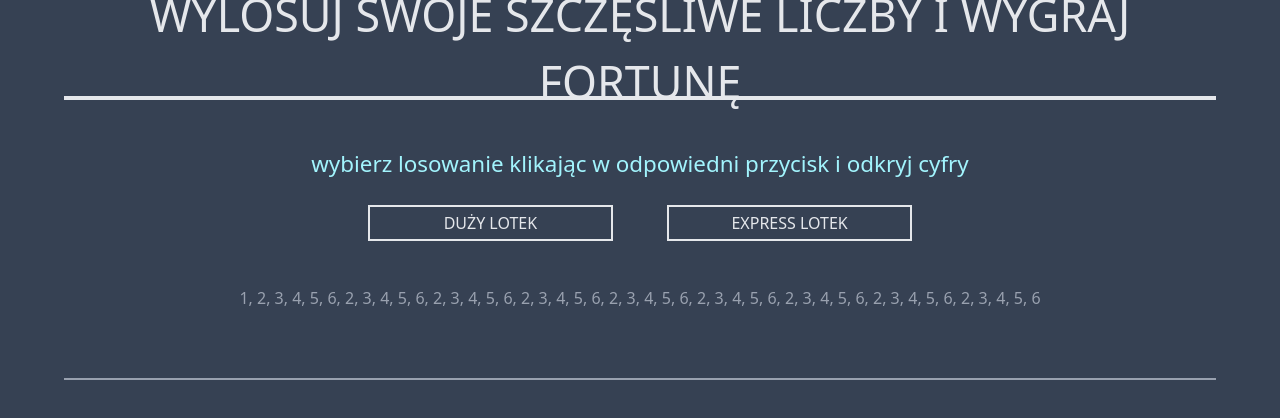
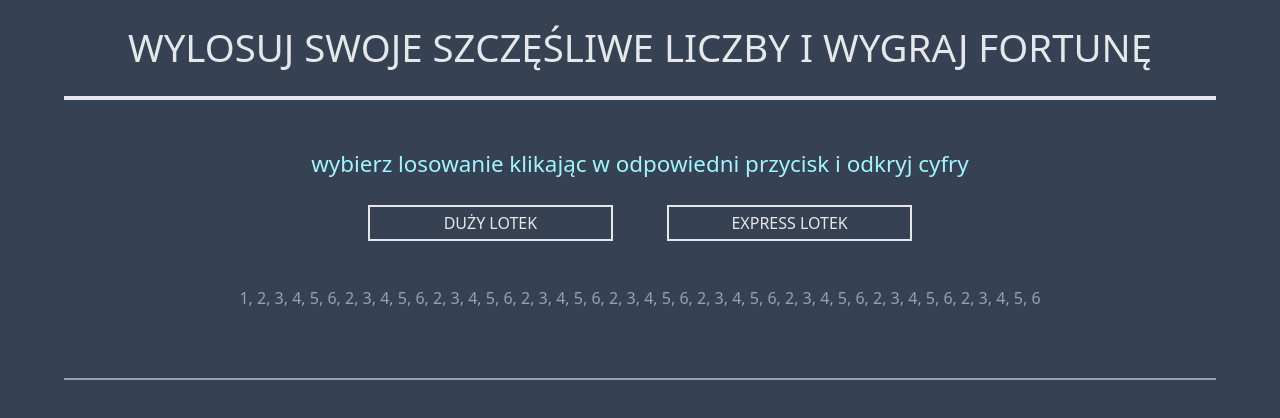
Before and after one commit to Scorpion19702022/RANDOM_LOTTTO_NUMBERS, a React (Vite) app: page / in a window 1280 px wide. Shown: the top 418 px of the page. Built offline with nearby package versions, Linux system fonts and the light colour scheme.

Commit message:
added style

```diff
--- a/src/Components/LottoHeader/LottoHeader.tsx
+++ b/src/Components/LottoHeader/LottoHeader.tsx
@@ -1,7 +1,7 @@
 const LottoHeader = () => {
 	return (
 		<section className='w-[90%] h-[10%] p-12 flex justify-center items-center border-b-4 border-gray-200'>
-			<h1 className='text-[1.2em] font-thin text-gray-200 text-center md:text-[1.4em] lg:text-[2em] xl:text-[2.8em]'>
+			<h1 className='text-[1.2em] font-thin text-gray-200 text-center md:text-[1.4em] lg:text-[1.8em] xl:text-[2.4em]'>
 				{`wylosuj swoje szczęśliwe liczby i wygraj fortunę`.toLocaleUpperCase()}
 			</h1>
 		</section>
```
